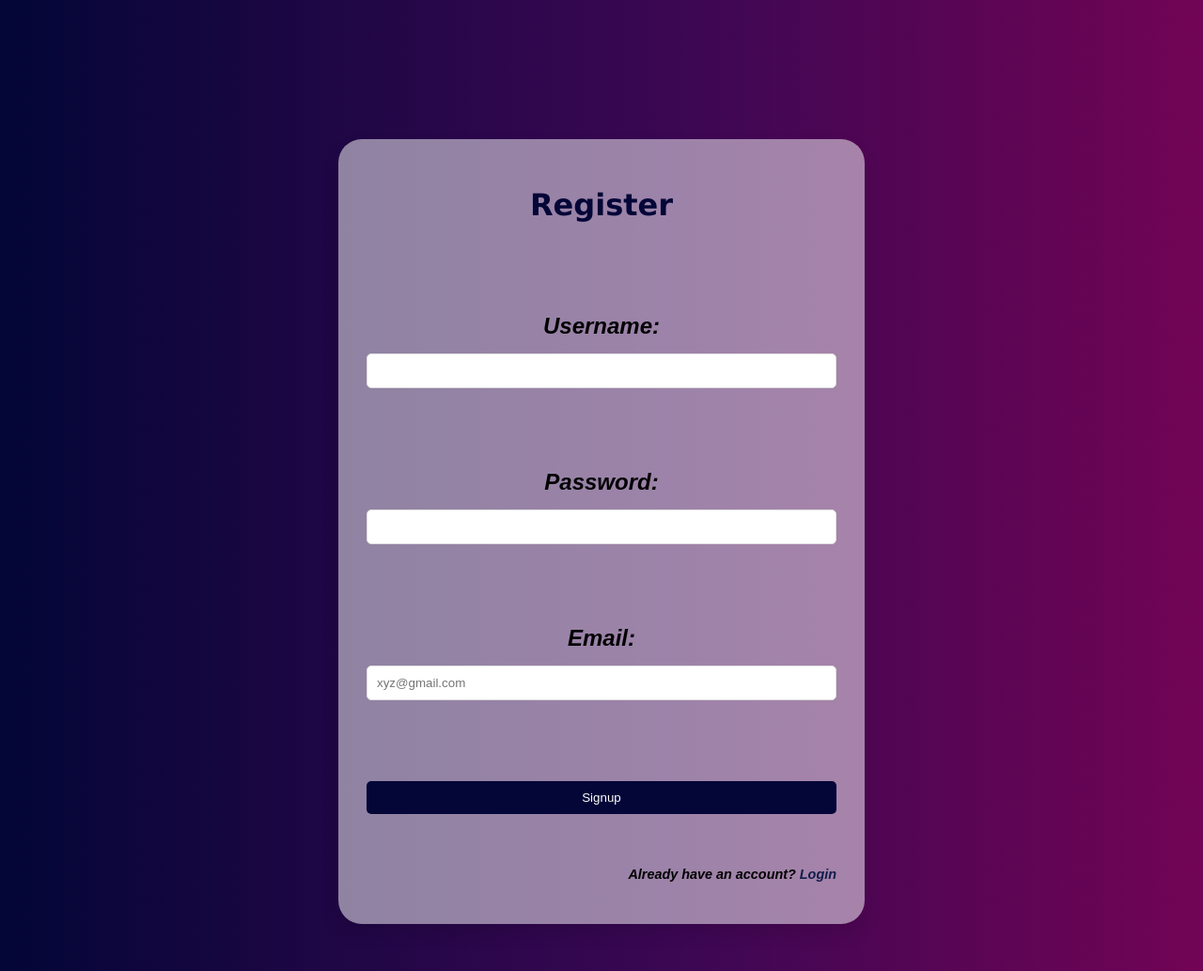
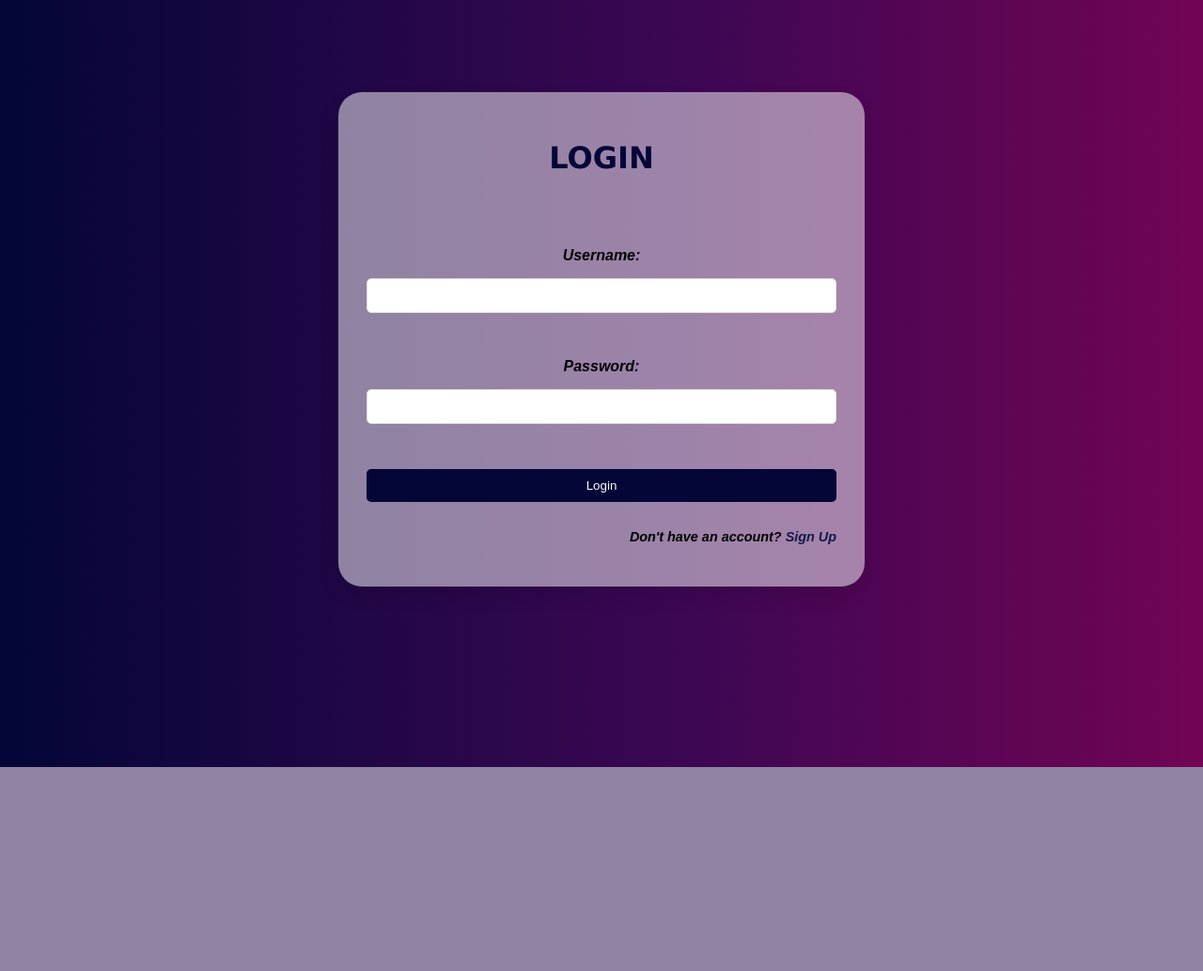
Before and after one commit to samraat-d/omni-track, a Flask app: page / in a window 1280 px wide. Shown: the whole page at 94% size. After the commit the page ends 816 px from the top, so only its background shows below. Run offline with Flask 3, Linux system fonts and the light colour scheme.

Commit message:
Update login.html

```diff
--- a/Sem3 Web Project/login page/templates/login.html
+++ b/Sem3 Web Project/login page/templates/login.html
@@ -1,32 +1,33 @@
 <!-- Store this code in 'login.html' file inside the 'templates' folder -->
 
-<html>
+<!DOCTYPE html>
+<html lang="en">
 <head>
     <meta charset="UTF-8">
-		<title> Register </title>
-		<link rel="stylesheet" href="{{ url_for('static', filename='style.css') }}">
+    <meta name="viewport" content="width=device-width, initial-scale=1.0">
+    <title>LOGIN</title>
+    <link rel="stylesheet" href="style.css">
 </head>
-	<body></br></br></br></br></br>
+<body>
+    <header>
+
+
+
+    </header>
+    <main>
       <div align="center">
-		<div align="center" class="border">
         <div class="login-form">
-				<h1 class="word">Register</h1>
-			</br></br></br>
-			<h2 class="word">
-				<form action="{{ url_for('register') }}" method="post">
+          <h1>LOGIN</h1><br><br><br>
+            <form action="{{ url_for('login') }}" method="post">
                 <label for="username">Username:</label>
-					<input id="username" name="username" type="text" class="textbox"/></br></br>
+                <input type="text" id="username" name="username" required></br>
                 <label for="password">Password:</label>
-					<input id="password" name="password" type="password" class="textbox"/></br></br>
-					<label for="email">Email:</label>
-                    <input id="email" name="email" type="text" placeholder="xyz@gmail.com" class="textbox"/></br></br>
-					<button type="submit">Signup</button>
+                <input type="password" id="password" name="password" required></br>
+                <button type="submit">Login</button>
+                <p class="new-user">Don't have an account? <a href="signup.html">Sign Up</a></p>
             </form>
-			</h2>
-            <br>
-			<p class="new-user">Already have an account?<a href="{{url_for('login')}}"> Login</a></p>
         </div>
         </div>
-		</div>
+    </main>
 </body>
 </html>
```
Lines whose indentation alone changed are shown as unchanged.
